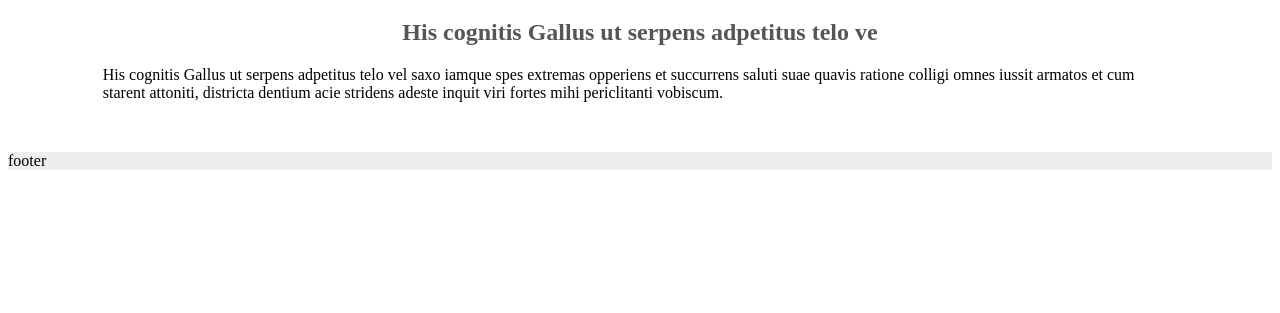
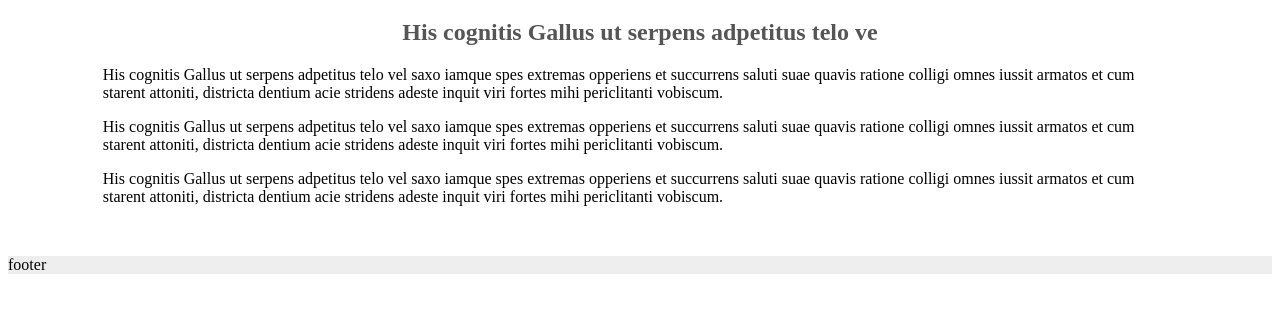
Before and after one commit to rayckaza/OCR-GIT, a plain HTML site: page index.html in a window 1280 px wide. Shown: the part 61-374 px from the top of the page. Drawn offline with Linux system fonts and the light colour scheme.

Commit message:
Ajout de paragraphe

```diff
--- a/index.html
+++ b/index.html
@@ -12,7 +12,9 @@
             <h1>Mon site</h1>
 			<h2>His cognitis Gallus ut serpens adpetitus telo ve</h2>
             <p>His cognitis Gallus ut serpens adpetitus telo vel saxo iamque spes extremas opperiens et succurrens saluti suae quavis ratione colligi omnes iussit armatos et cum starent attoniti, districta dentium acie stridens adeste inquit viri fortes mihi periclitanti vobiscum.</p>
-        </div>
+            <p>His cognitis Gallus ut serpens adpetitus telo vel saxo iamque spes extremas opperiens et succurrens saluti suae quavis ratione colligi omnes iussit armatos et cum starent attoniti, districta dentium acie stridens adeste inquit viri fortes mihi periclitanti vobiscum.</p>
+            <p>His cognitis Gallus ut serpens adpetitus telo vel saxo iamque spes extremas opperiens et succurrens saluti suae quavis ratione colligi omnes iussit armatos et cum starent attoniti, districta dentium acie stridens adeste inquit viri fortes mihi periclitanti vobiscum.</p>
+		</div>
     </body>
 	<footer>
 	  <p>footer</p>
```
